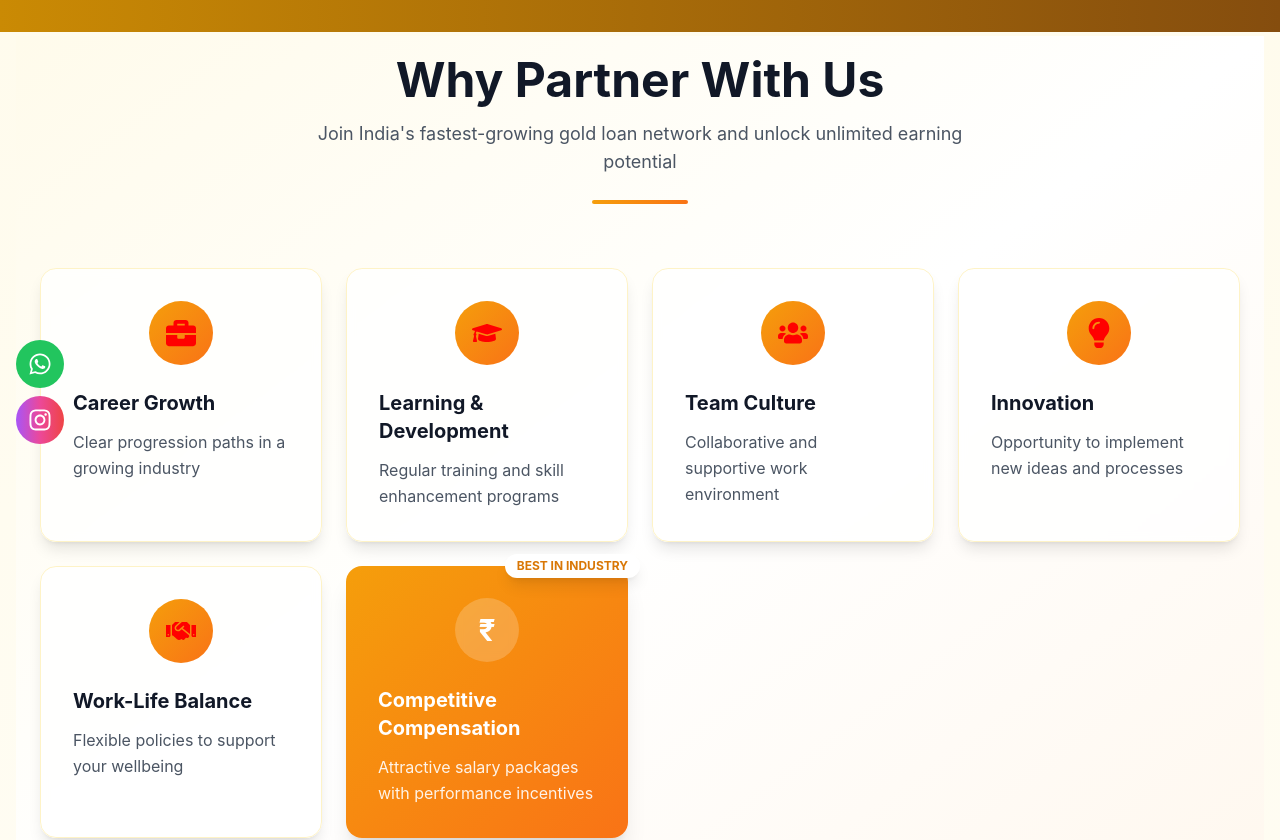
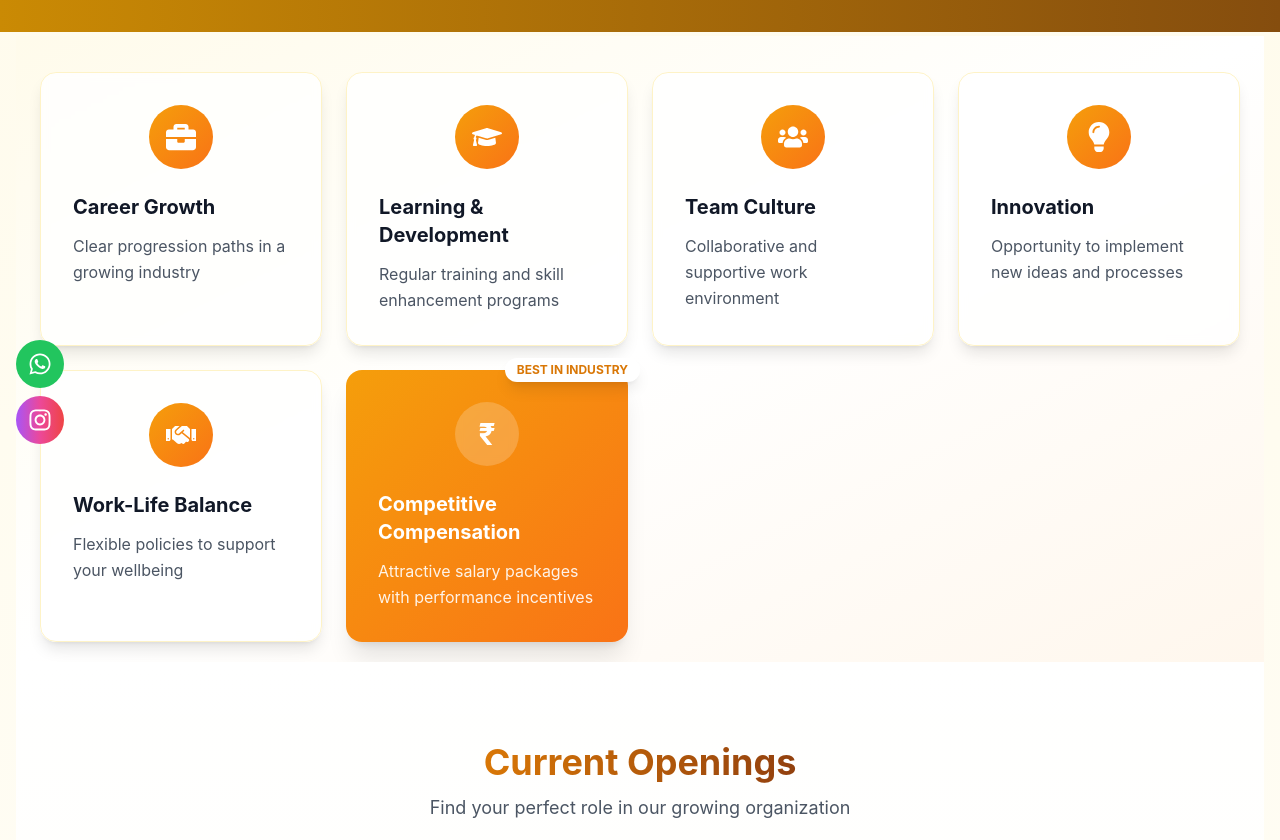
Before and after one commit to bikashsahu28/ugfl, a React (Vite) app: page /career in a window 1280 px wide. Shown: the part 340-1180 px from the top of the page. Built offline with nearby package versions, Linux system fonts and the light colour scheme.

Commit message:
some changes

```diff
--- a/src/components/Footer.jsx
+++ b/src/components/Footer.jsx
@@ -24,6 +24,15 @@ function Footer() {
             <ul className="space-y-2">
               <li><Link to="/" className="text-gray-400 hover:text-white">{t('nav.home')}</Link></li>
               <li><Link to="/calculator" className="text-gray-400 hover:text-white">{t('nav.calculator')}</Link></li>
+              <li><Link to="/about/company" className="text-gray-400 hover:text-white">{t('nav.about')}</Link></li>
+
+              <li><Link to="/gallery" className="text-gray-400 hover:text-white">{t('nav.gallery')}</Link></li>
+
+              <li><Link to="/team" className="text-gray-400 hover:text-white">{t('nav.team')}</Link></li>
+
+              <li><Link to="/career" className="text-gray-400 hover:text-white">{t('nav.career')}</Link></li>
+
+
             </ul>
           </div>
           <div>
--- a/src/i18n/locales/en.json
+++ b/src/i18n/locales/en.json
@@ -318,7 +318,7 @@
           },
           "flexibleRepayment": {
             "title": "Flexible Repayment",
-            "desc": "Choose tenure from 3 to 12 months"
+            "desc": "Choose tenure from 1 to 12 months"
           }
         },
         "trusted": "Trusted by",
@@ -508,8 +508,8 @@
                   "eligibility": {
                     "title": "Eligibility Criteria",
                     "description": "Applying for a gold loan with Unigold Finance is simple and inclusive. Our eligibility criteria are designed to accommodate a wide range of customers.",
-                    "point1": "Minimum age requirement: 18 years",
-                    "point2": "Must own gold jewellery, coins, or bars",
+                    "point1": "Minimum age requirement: 21 years",
+                    "point2": "Must own gold jewellery",
                     "point3": "No credit score or income proof required"
                   },
                   "documents": {
--- a/src/pages/Career.jsx
+++ b/src/pages/Career.jsx
@@ -155,27 +155,27 @@ const jobs = [
 
   const benefits = [
     {
-      icon: <FaBriefcase size={30} className="text-primary" />,
+      icon: <FaBriefcase size={30} className="text-white" />,
       title: "Career Growth",
       description: "Clear progression paths in a growing industry"
     },
     {
-      icon: <FaGraduationCap size={30} className="text-primary" />,
+      icon: <FaGraduationCap size={30} className="text-white" />,
       title: "Learning & Development",
       description: "Regular training and skill enhancement programs"
     },
     {
-      icon: <FaUsers size={30} className="text-primary" />,
+      icon: <FaUsers size={30} className="text-white" />,
       title: "Team Culture",
       description: "Collaborative and supportive work environment"
     },
     {
-      icon: <FaLightbulb size={30} className="text-primary" />,
+      icon: <FaLightbulb size={30} className="text-white" />,
       title: "Innovation",
       description: "Opportunity to implement new ideas and processes"
     },
     {
-      icon: <FaHandshake size={30} className="text-primary" />,
+      icon: <FaHandshake size={30} className="text-white" />,
       title: "Work-Life Balance",
       description: "Flexible policies to support your wellbeing"
     }
@@ -211,18 +211,21 @@ const jobs = [
 
   <div className="max-w-7xl mx-auto px-4 sm:px-6 relative">
     {/* Section Header */}
-    <div className="text-center mb-16">
-      <h2 className="text-4xl md:text-5xl font-bold text-gray-900 mb-4">
+    {/* <div className="text-center mb-16">
+      <h2 className="text-4xl font-bold text-center text-gray-800 mb-3">
+        <span className="bg-clip-text text-transparent bg-gradient-to-r from-amber-600 to-amber-800">
         Why Partner With Us
-      </h2>
-      <p className="text-lg text-gray-600 max-w-2xl mx-auto">
+
+        </span>
+      </h2> */}
+      {/* <p className="text-lg text-gray-600 max-w-2xl mx-auto">
         Join India's fastest-growing gold loan network and unlock unlimited earning potential
-      </p>
-      <div className="w-24 h-1 bg-gradient-to-r from-amber-500 to-orange-500 mx-auto mt-6 rounded-full"></div>
-    </div>
+      </p> */}
+      {/* <div className="w-24 h-1 bg-gradient-to-r from-amber-500 to-orange-500 mx-auto mt-6 rounded-full"></div> */}
+    {/* </div> */}
 
     {/* Benefits Grid */}
-    <div className="grid md:grid-cols-2 lg:grid-cols-4 gap-6">
+    <div className="grid md:grid-cols-2 lg:grid-cols-4 mt-4 gap-6">
       {/* Existing Benefits */}
       {benefits.map((benefit, index) => (
         <div
@@ -235,7 +238,6 @@ const jobs = [
                 {benefit.icon}
               </div>
             </div>
-
             <h4 className="text-xl font-bold text-gray-900 mb-3">
               {benefit.title}
             </h4>
@@ -278,20 +280,25 @@ const jobs = [
     </div>
 
     {/* CTA Section */}
-    <div className="text-center mt-16">
+    {/* <div className="text-center mt-16">
       <button className="bg-gradient-to-r from-amber-500 to-orange-500 hover:from-amber-600 hover:to-orange-600 text-white font-bold py-4 px-8 rounded-full shadow-lg hover:shadow-xl transform hover:scale-105 transition-all duration-300">
         Start Earning Today
       </button>
-    </div>
+    </div> */}
   </div>
 </section>
 
 
 {/* current openings  */}
-<section id="jobs" className="py-20 bg-gradient-to-b from-white to-white-50">
+<section id="jobs" className="py-20 bg-gradient-to-b  from-white to-white-50">
         <div className="max-w-7xl mx-auto px-4 sm:px-6 lg:px-8">
           <div className="text-center mb-12">
-            <h3 className="text-3xl font-bold text-gray-900 mb-4">Current Openings</h3>
+            <h3 className="text-4xl font-bold text-center text-gray-800 mb-3">
+        <span className="bg-clip-text text-transparent bg-gradient-to-r from-amber-600 to-amber-800">
+Current Openings
+        </span>
+      </h3>
+            {/* <h3 className="text-3xl font-bold text-gray-900 mb-4">Current Openings</h3> */}
             <p className="text-lg text-gray-600">Find your perfect role in our growing organization</p>
           </div>
           <div className="max-w-7xl mx-auto px-4 py-12">
--- a/src/pages/Home.jsx
+++ b/src/pages/Home.jsx
@@ -17,8 +17,7 @@ import { MdOutlineDoubleArrow } from 'react-icons/md';
 
 function Home() {
   const [goldPrice, setGoldPrice] = useState(null);
-  const [goldWeight, setGoldWeight] = useState(10);
-  const [purity, setPurity] = useState(22);
+
   const { t } = useTranslation();
   const [ref, inView] = useInView({
     triggerOnce: true,
@@ -28,24 +27,18 @@ function Home() {
   // Adding these scroll effects at the component level
 
   useEffect(() => {
-    setGoldPrice(6428.50);
+    setGoldPrice(6810.50);
 
     const interval = setInterval(() => {
-      const randomChange = (Math.random() - 0.5) * 10;
+      const randomChange = (Math.random() - 0.5) * 3;
       setGoldPrice(prev => +(prev + randomChange).toFixed(2));
     }, 5000);
 
     return () => clearInterval(interval);
   }, []);
 
-  const fadeIn = {
-    hidden: { opacity: 0, y: 20 },
-    visible: { opacity: 1, y: 0 }
-  };
 
   // Calculate loan amount estimate
-  const loanAmount = goldPrice * goldWeight * (purity / 24) * 0.75; // Assuming 75% LTV
-
   const testimonials = [
   {
     name: "Rajesh Kumar",
```
Also changed, not shown: src/i18n/locales/hi.json, src/i18n/locales/or.json.
